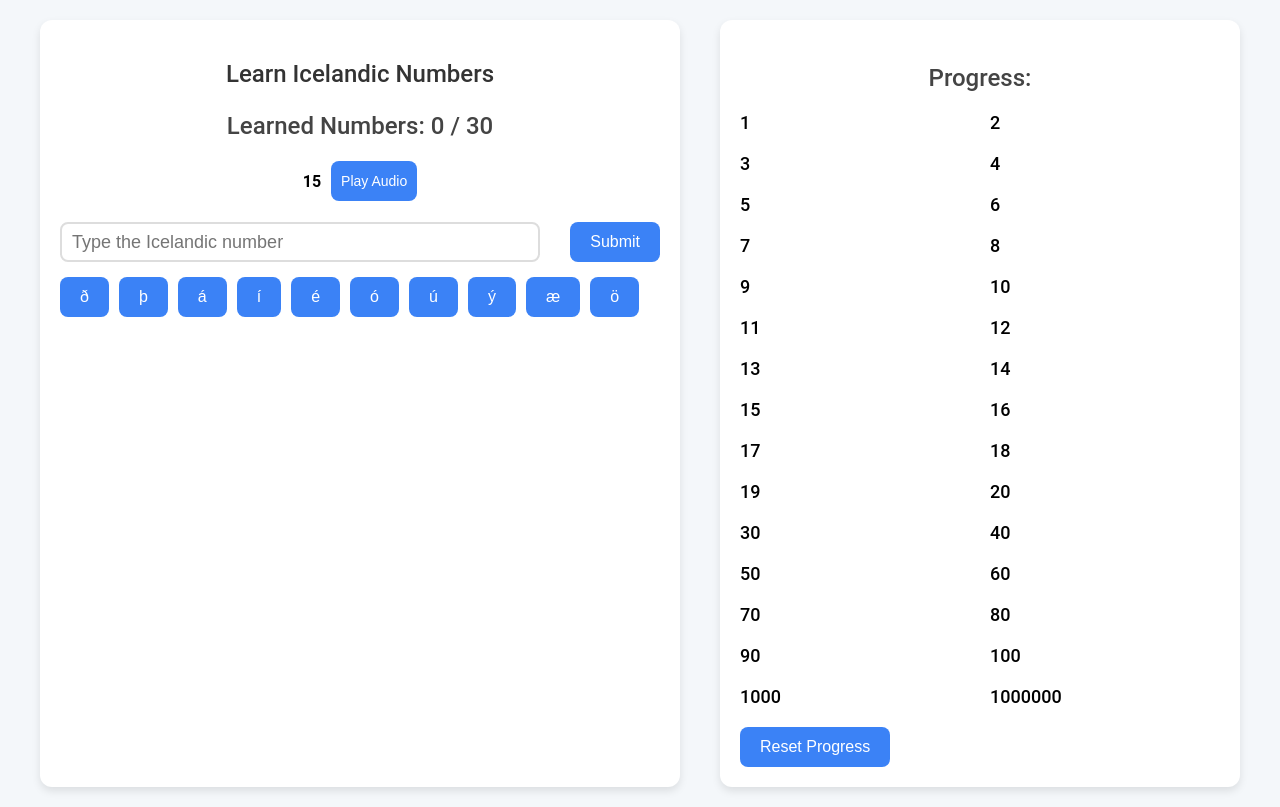
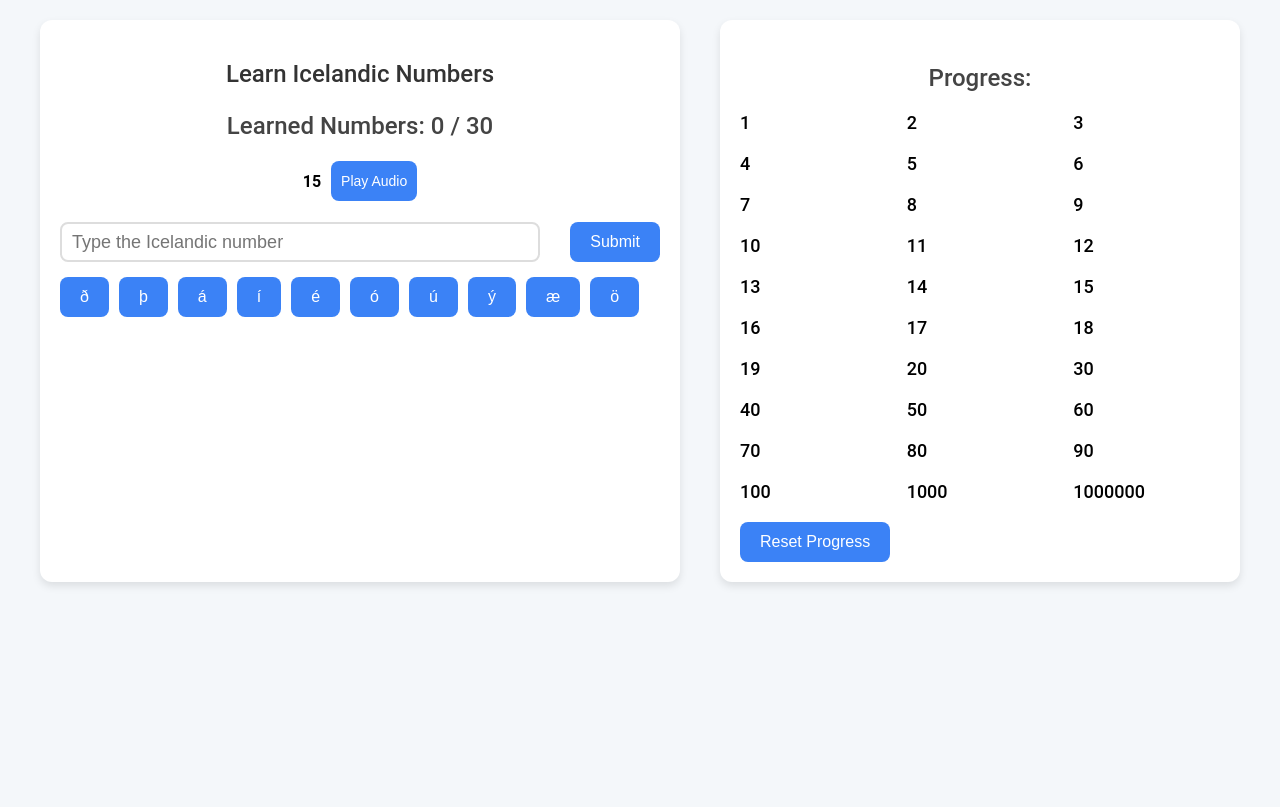
Before and after one commit to saymynamesaymyname/icelandicnumbers, a React (Create React App) app: page / in a window 1280 px wide. Built offline with nearby package versions, Linux system fonts and the light colour scheme.

Commit message:
fix numbers

```diff
--- a/src/App.css
+++ b/src/App.css
@@ -55,8 +55,10 @@ h1, h2, h3 {
 
 .progress-column {
   display: grid;
-  grid-template-columns: 1fr 1fr;
+  grid-template-columns: repeat(3, 1fr);
   gap: 20px;
+  justify-content:  start;
+  align-items: center;
 }
 
 .progress-column div {
```
